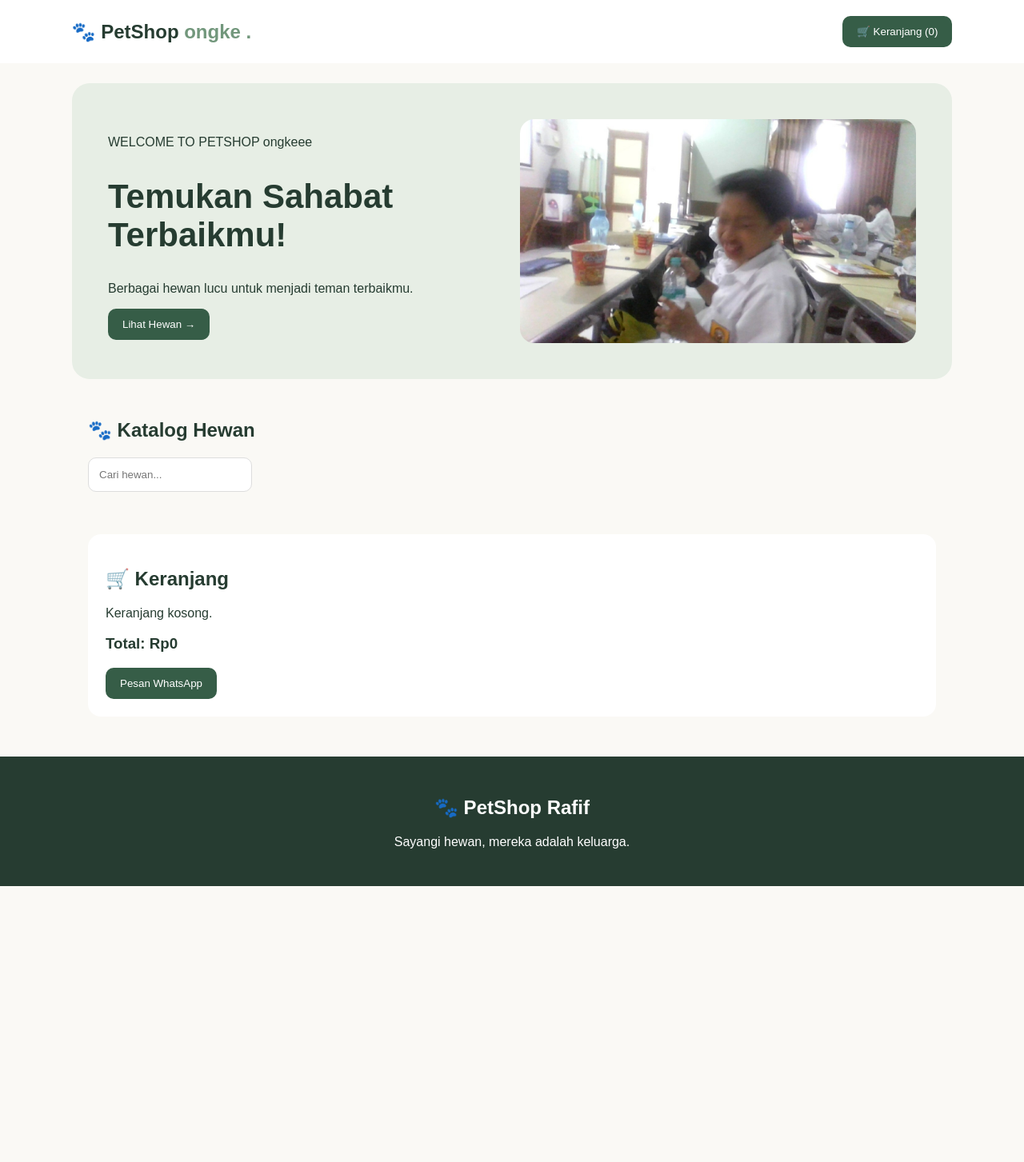
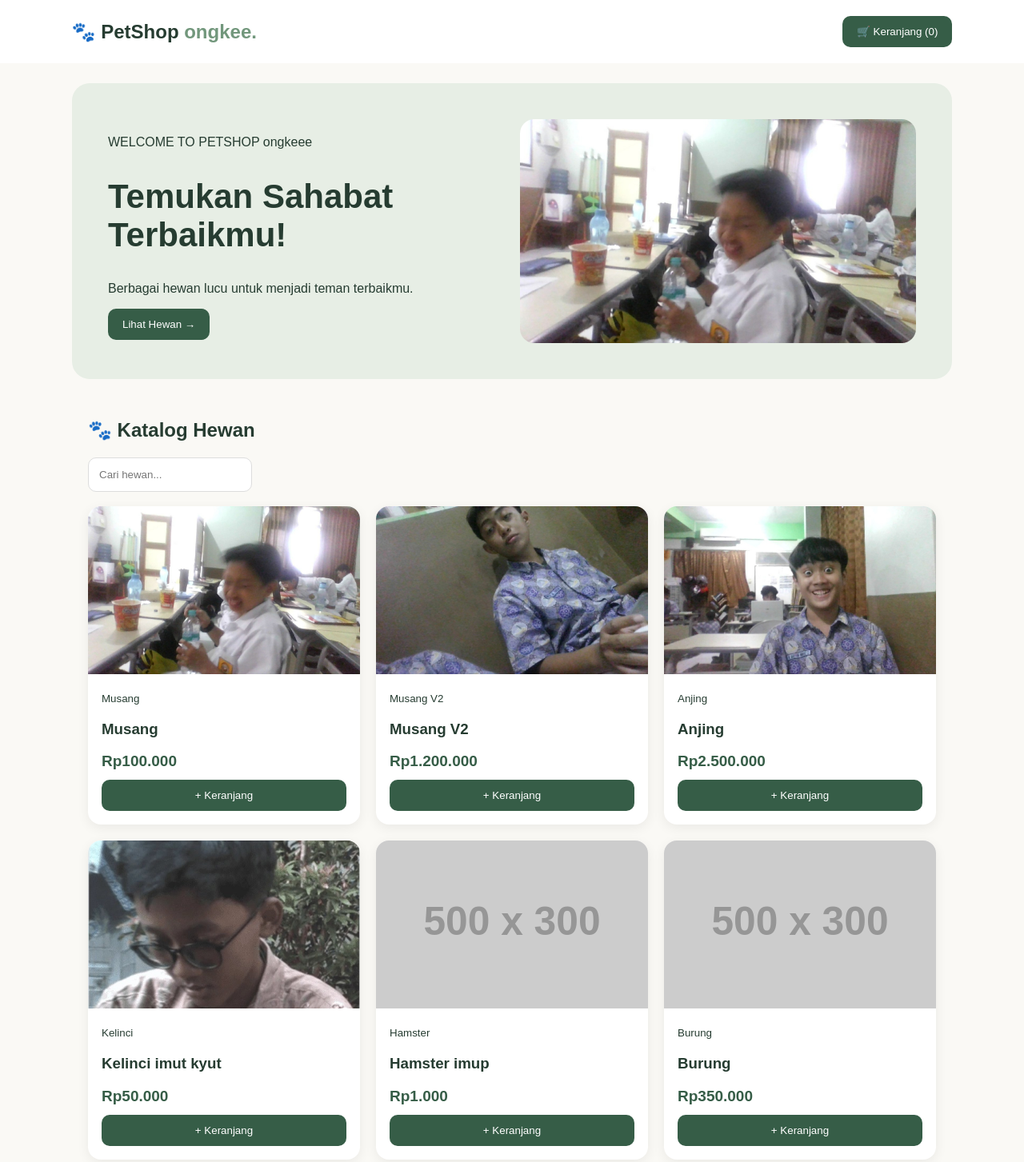
Before and after one commit to zahiddabdul208-hue/prankkk, a plain HTML site: page index.html in a window 1280 px wide. Shown: the top 1453 px of the page at 80% size. Before the commit the page ends 1108 px from the top, so only its background shows below. Drawn offline with Linux system fonts and the light colour scheme; placeholder pictures from the web are drawn by us.

Commit message:
Update index.html

```diff
--- a/index.html
+++ b/index.html
@@ -1,4 +1,3 @@
-
 <!DOCTYPE html>
 <html lang="id">
 <head>
@@ -37,8 +36,7 @@ input{padding:13px;border:1px solid #ddd;border-radius:10px}
 <body>
 
 <header>
- <div class="logo">🐾 PetShop <span>ongke
-.</span></div>
+ <div class="logo">🐾 PetShop <span>ongkee.</span></div>
  <button onclick="document.getElementById('keranjang').scrollIntoView()">🛒 Keranjang (<span id="count">0</span>)</button>
 </header>
 
@@ -49,7 +47,7 @@ input{padding:13px;border:1px solid #ddd;border-radius:10px}
   <p>Berbagai hewan lucu untuk menjadi teman terbaikmu.</p>
   <button onclick="document.getElementById('produk').scrollIntoView()">Lihat Hewan →</button>
  </div>
- <img src="rafif.jpg" alt="Kucing">
+ <img src="rafif.jpg" alt="Kucing" onerror="this.src='https://placehold.co/500x300?text=Foto+Hero+Tidak+Ditemukan'">
 </section>
 
 <section class="section" id="produk">
@@ -73,14 +71,12 @@ input{padding:13px;border:1px solid #ddd;border-radius:10px}
 
 <script>
 const animals=[
- {name:"musang",cat:"musang",price:100000,img:"rafif.jpg"},
- {name:"musangv2",cat:"musangv2",price:1200000,img:"WIN_20261008_14_06_33_Pro.jpg"},
- {name:"Anjing",cat:"Anjing",price:2500000,img:"WIN_20261029_14_08_02_Pro.jpg"},
- {name:"Kelinci imut kyut",cat:"Kelinci imut kyut",price:50000img:"WhatsApp Image 2026-10-31 at 20.09."},
-
- {name:"Hamster imup",cat:"Hamster imup",price:1000,img:"Ok.jpg"},
-
- {name:"Burung",cat:"Burung",price:350000,img:"burung.jpg"}
+ {name:"Musang", cat:"Musang", price:100000, img:"rafif.jpg"},
+ {name:"Musang V2", cat:"Musang V2", price:1200000, img:"musangv2.jpg"},
+ {name:"Anjing", cat:"Anjing", price:2500000, img:"anjing.jpg"},
+ {name:"Kelinci imut kyut", cat:"Kelinci", price:50000, img:"kelinci.jpg"},
+ {name:"Hamster imup", cat:"Hamster", price:1000, img:"hamster.jpg"},
+ {name:"Burung", cat:"Burung", price:350000, img:"burung.jpg"}
 ];
 
 let cart=[];
@@ -94,8 +90,7 @@ function render(){
  let data=animals.filter(a=>a.name.toLowerCase().includes(q));
  document.getElementById("products").innerHTML=data.map(a=>`
  <div class="card">
-  <img src="${a.img}" alt="${a.name}"
-   onerror="this.src='https://placehold.co/500x300?text=Masukkan+Foto'">
+  <img src="${a.img}" alt="${a.name}" onerror="this.src='https://placehold.co/500x300?text=Foto+Tidak+Ada'">
   <div class="info">
    <small>${a.cat}</small>
    <h3>${a.name}</h3>
@@ -141,7 +136,6 @@ function checkout(){
  cart.forEach(a=>msg+=a.name+" x"+a.qty+"\n");
  msg+="Total: "+rupiah(cart.reduce((s,a)=>s+a.price*a.qty,0));
 
- // Ganti dengan nomor WhatsApp tokomu
  let nomor="6281234567890";
  window.open("https://wa.me/"+nomor+"?text="+encodeURIComponent(msg));
 }
```
